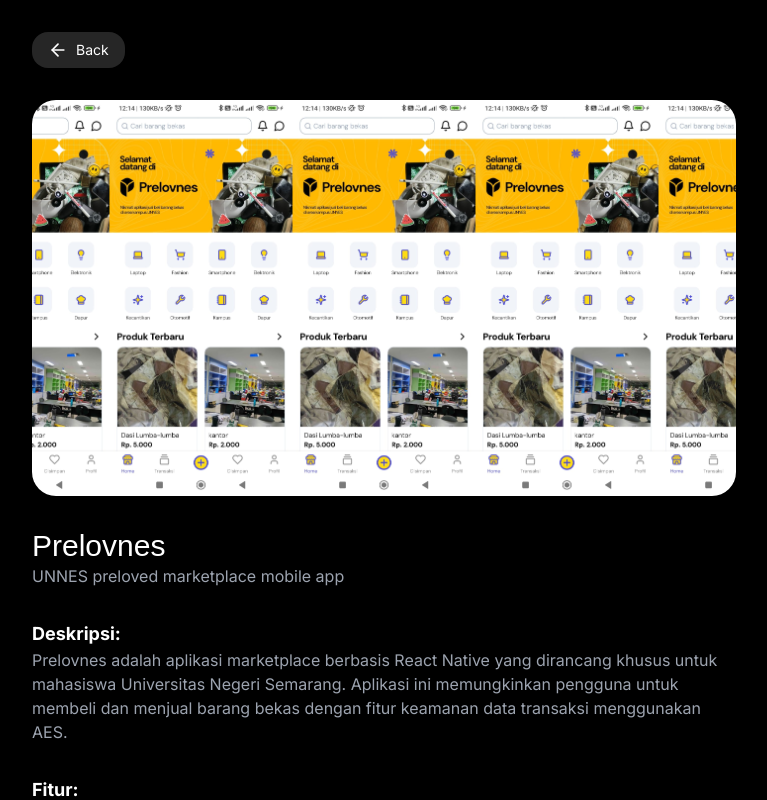
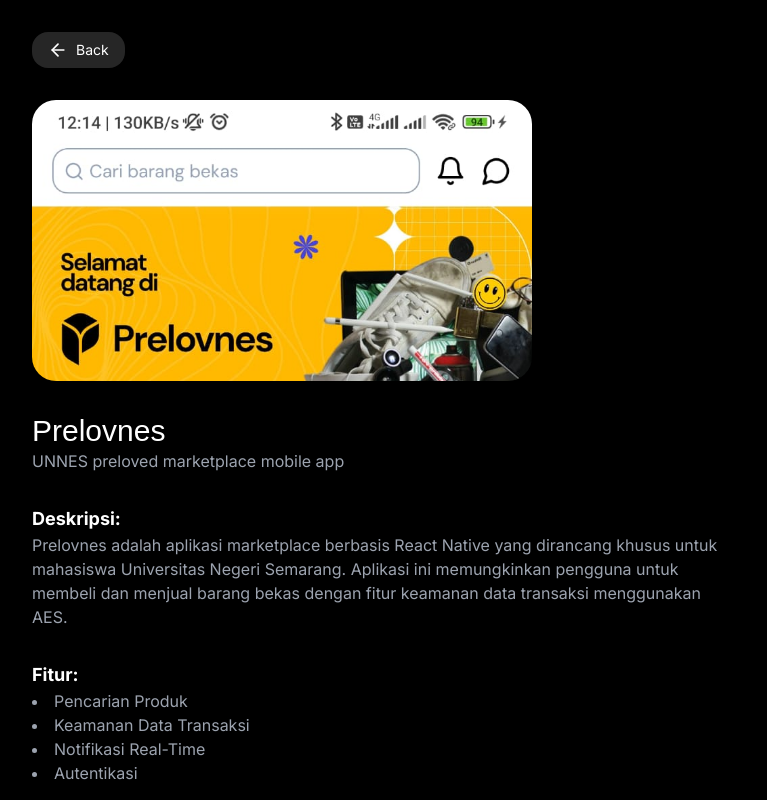
Before and after one commit to furqonStudio/furqon-studio-portfolio-2024, a Next.js app: page /projects/1 in a window 1280 px wide. Shown: the top 800 px of the page, without its empty margins (256-1023 px from the left). Built offline with nearby package versions, Linux system fonts and the light colour scheme; a web font is replaced by a local one.

Commit message:
fix: change image component in detail page

```diff
--- a/src/app/projects/[id]/page.tsx
+++ b/src/app/projects/[id]/page.tsx
@@ -14,6 +14,7 @@
 } from 'react-icons/si'
 import { motion, useInView } from 'motion/react'
 import { useRef } from 'react'
+import Image from 'next/image'
 
 const iconMap: Record<string, JSX.Element> = {
   'React Native': <SiReact className="text-4xl lg:text-5xl p-1" />,
@@ -62,17 +63,13 @@
         </div>
       </Link>
 
-      <motion.div
-        ref={ref}
-        initial={{ opacity: 0, y: 20 }} // Initial state
-        animate={isInView ? { opacity: 1, y: 0 } : { opacity: 0, y: 20 }} // Animate when in view
-        transition={{ duration: 0.5 }} // Transition duration
-        className={`w-full aspect-[16/9] rounded-3xl my-8 ${project.bgColor}`}
-        style={{
-          backgroundImage: `url(${project.imageUrl})`,
-          backgroundSize: 'contain',
-          backgroundPosition: 'center',
-        }}
+      <Image
+        src={project.imageUrl}
+        alt="Project Image"
+        width={500}
+        height={500}
+        style={{ objectFit: 'cover', objectPosition: 'top' }}
+        className="rounded-3xl aspect-video my-8"
       />
 
       <div className="md:sticky md:top-16 space-y-8 h-fit">
```
